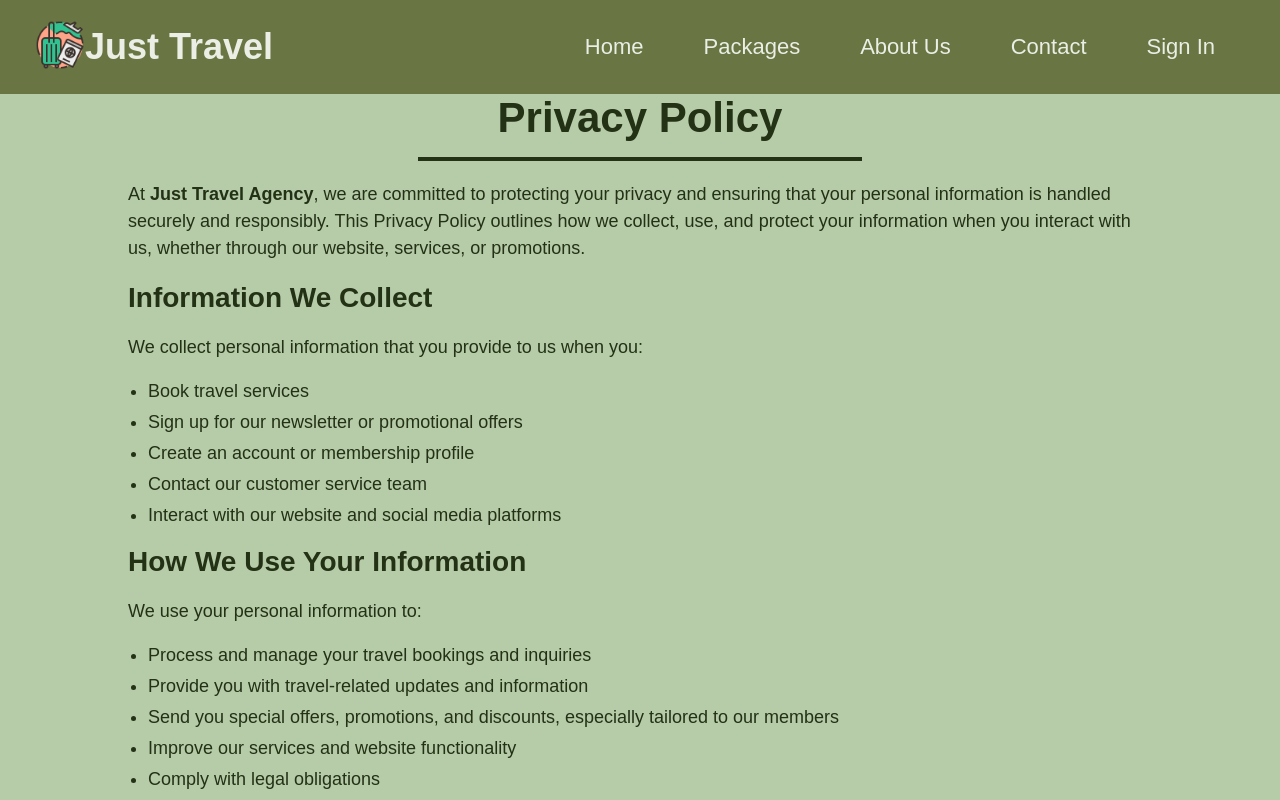
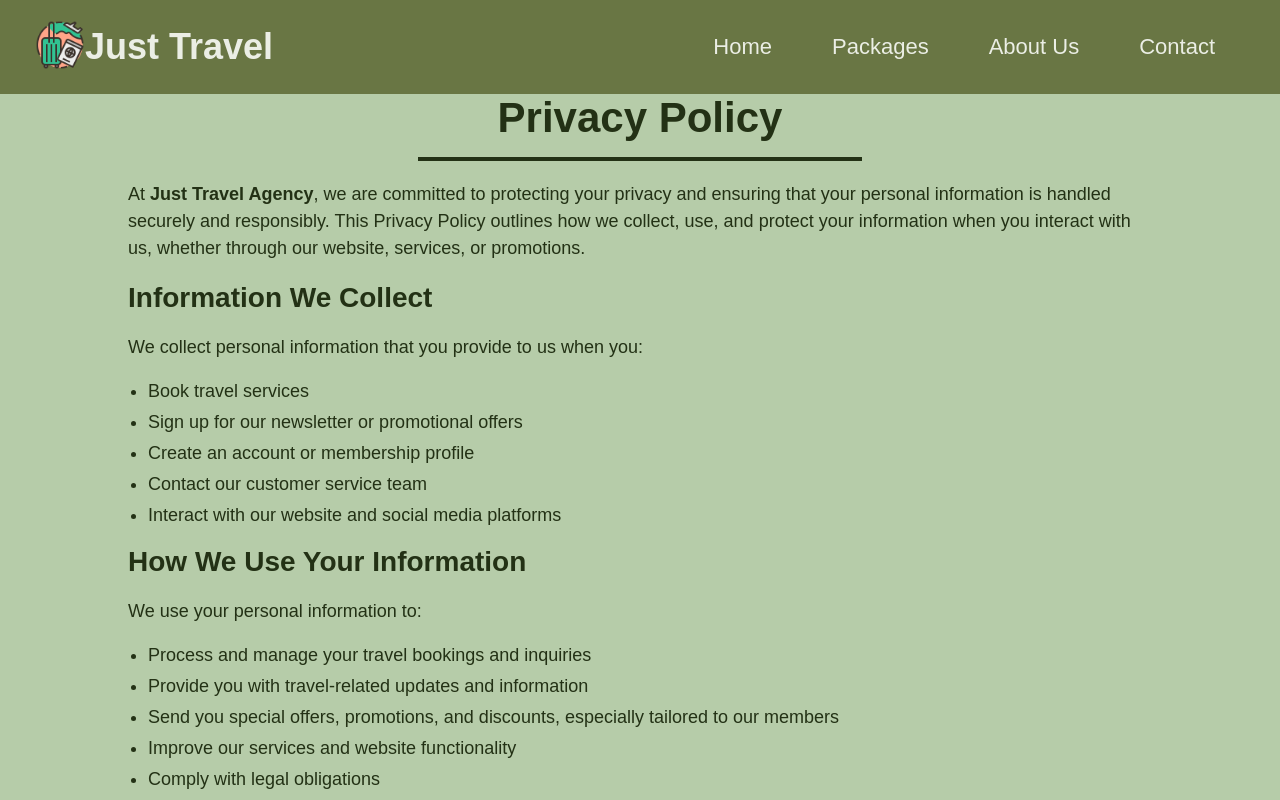
Before and after one commit to Hnin-Nu-Hlaing/Travel-Tour, a plain HTML site: page privacy-policy.html in a window 1280 px wide. Shown: the top 800 px of the page. Drawn offline with Linux system fonts and the light colour scheme.

Commit message:
add more files

```diff
--- a/privacy-policy.html
+++ b/privacy-policy.html
@@ -33,10 +33,6 @@
                 </li>
                 <li>
                     <a href="./index.html#Contact">Contact</a>
-                </li>
-
-                <li>
-                    <a href="#">Sign In</a>
                 </li>
             </ul>
         </nav>
```
